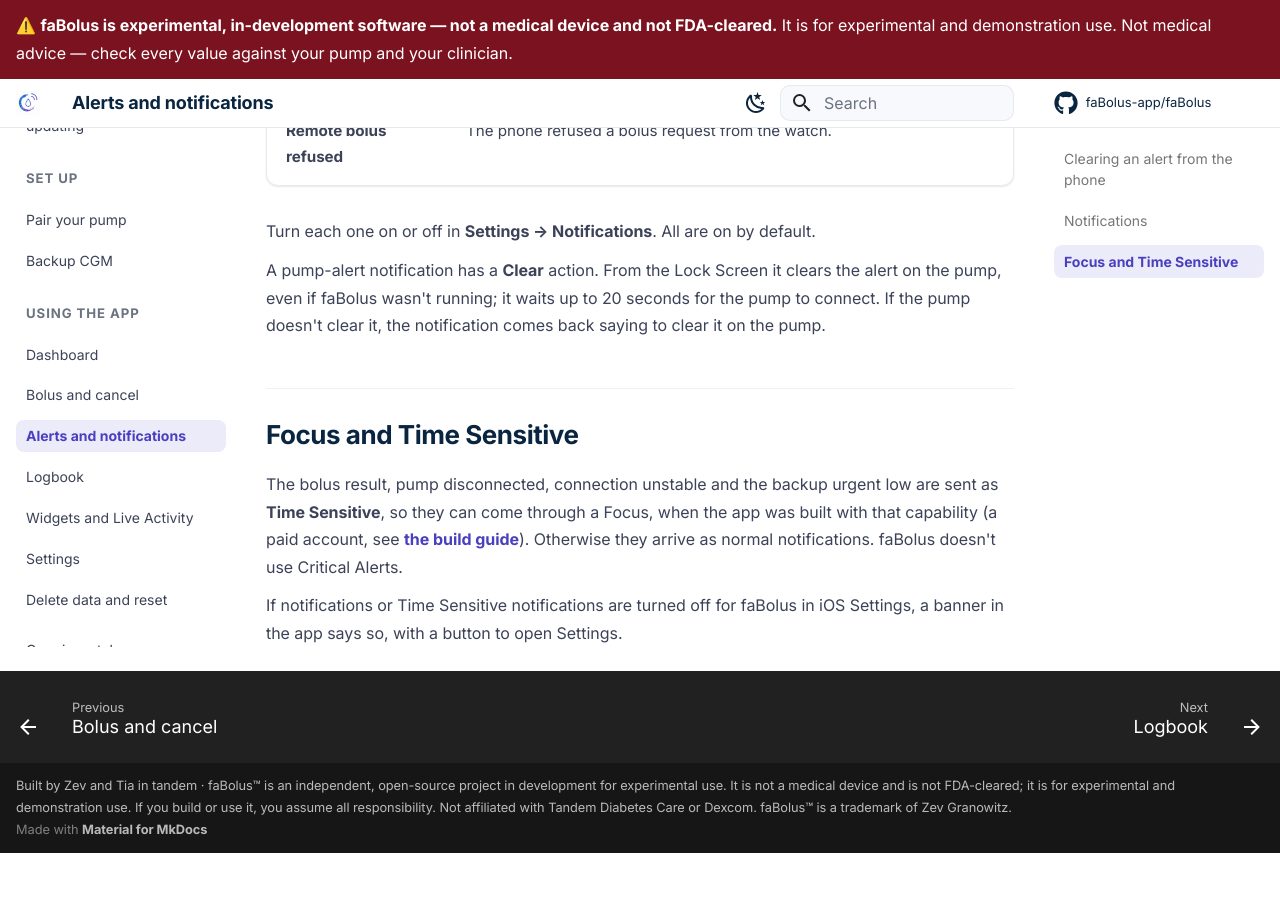
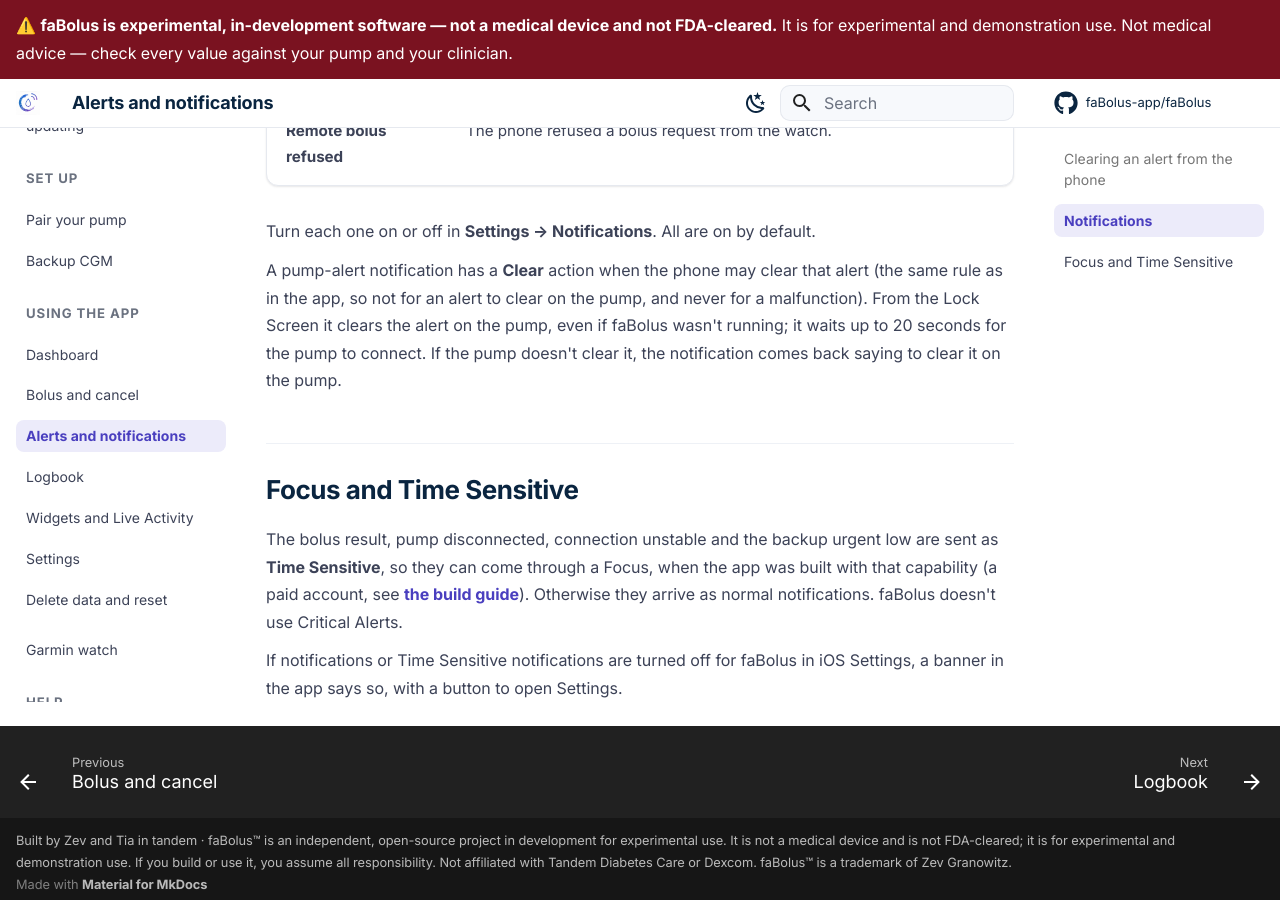
Before and after one commit to faBolus-app/faBolus, an MkDocs documentation site: the page built from docs/operate/alerts.md, in a window 1280 px wide and 900 px high, scrolled down 1704 px. Built offline with MkDocs 1.6.1 and Material for MkDocs 9.7.7, drawn with Linux system fonts in a browser that asks for light colours; comment, search, counter and statistics services are not loaded; before the commit the page ends 2557 px from its top, so only the background shows below that.

Commit message:
docs: fixes from the code review of the docs
A pump-alert notification has Clear only when the phone may clear that alert. The local-TandemKit
mirror is set for each package that pins it, and says the Xcode project still resolves GitHub.
WatchLink isn't named as pinning TandemKit. The SDK lookup sorts by version, so SDK 10 beats 9.2.
A troubleshooting title loses markup the details block doesn't render.

Co-Authored-By: Claude Opus 5.5 <noreply@anthropic.com>

```diff
--- a/docs/operate/alerts.md
+++ b/docs/operate/alerts.md
@@ -41,9 +41,10 @@ notifications are and aren't.
 
 Turn each one on or off in **Settings → Notifications**. All are on by default.
 
-A pump-alert notification has a **Clear** action. From the Lock Screen it clears the alert on the pump,
-even if faBolus wasn't running; it waits up to 20 seconds for the pump to connect. If the pump doesn't
-clear it, the notification comes back saying to clear it on the pump.
+A pump-alert notification has a **Clear** action when the phone may clear that alert (the same rule as
+in the app, so not for an alert to clear on the pump, and never for a malfunction). From the Lock Screen
+it clears the alert on the pump, even if faBolus wasn't running; it waits up to 20 seconds for the pump
+to connect. If the pump doesn't clear it, the notification comes back saying to clear it on the pump.
 
 ## Focus and Time Sensitive
 
```
Also changed, not shown: ARCHITECTURE.md (+2 -2 lines), CONTRIBUTING.md (+10 -6 lines), docs/troubleshoot.md (+1 -1 lines), 2 other files.
